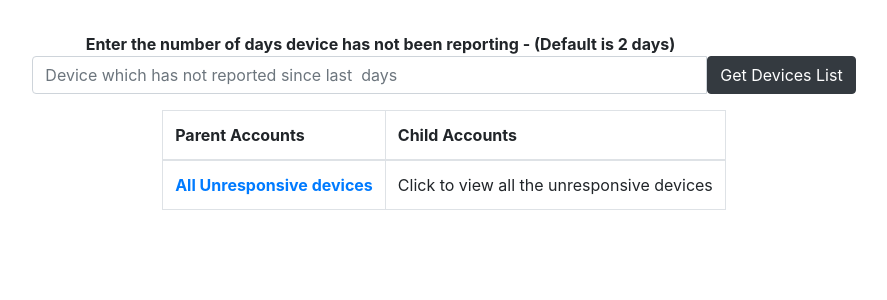
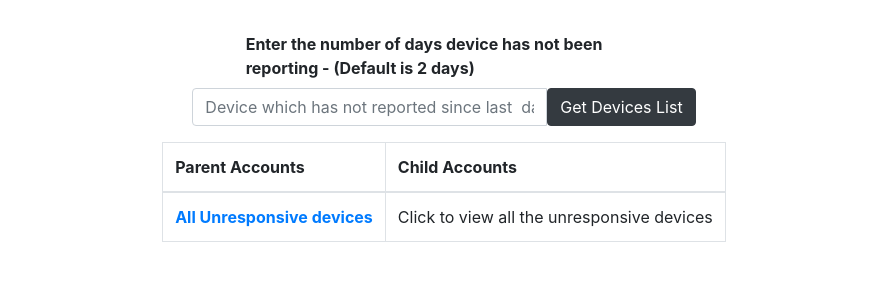
Before and after one commit to amaradatta93/report_generation, a Django app: page /dashboard/ in a window 1280 px wide. Shown: the top 300 px of the page, without its empty margins (196-1083 px from the left). Run offline with Django 3.2, Linux system fonts and the light colour scheme; parts of the project's set-up code (start-up, migrations or seed data) failed here and were passed over; some libraries are stand-ins or nearby versions.

Commit message:
final adjustment to the index page

```diff
--- a/dashboard/templates/index.html
+++ b/dashboard/templates/index.html
@@ -11,18 +11,20 @@
 <body>
 
 <div class="container-fluid">
-    <div class="row mt-3 justify-content-md-center align-items-center">
+    <div class="row mt-3 justify-content-lg-center align-items-center">
         <div class="col-lg-12 mt-3">
 
             <form name="form" enctype="multipart/form-data" action="{% url 'get_days:count' %}?Account_Id=None"
                   method="POST">
 
                 {% csrf_token %}
-                <div class="row justify-content-md-center mb-3">
-                    <div class="col-md-7">
+                <div class="row justify-content-center mb-2">
+                    <div class="col-lg-4">
                         <b> Enter the number of days device has not been reporting - (Default is 2 days)</b>
                     </div>
-                    <div class="col-md-8">
+                </div>
+                <div class="row justify-content-center mb-3">
+                    <div class="col-lg-5">
                         <div class="input-group">
                             <input type="text" class="form-control" id="numberOfDays" name="numberOfDays"
                                    aria-describedby="name"
```
